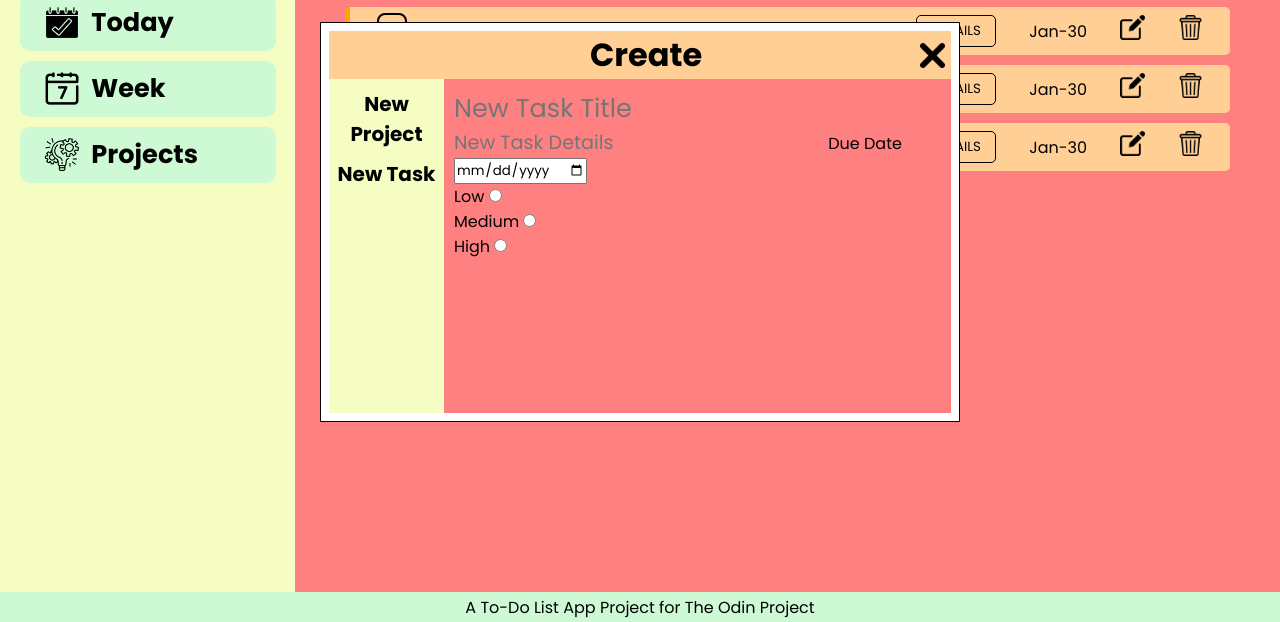
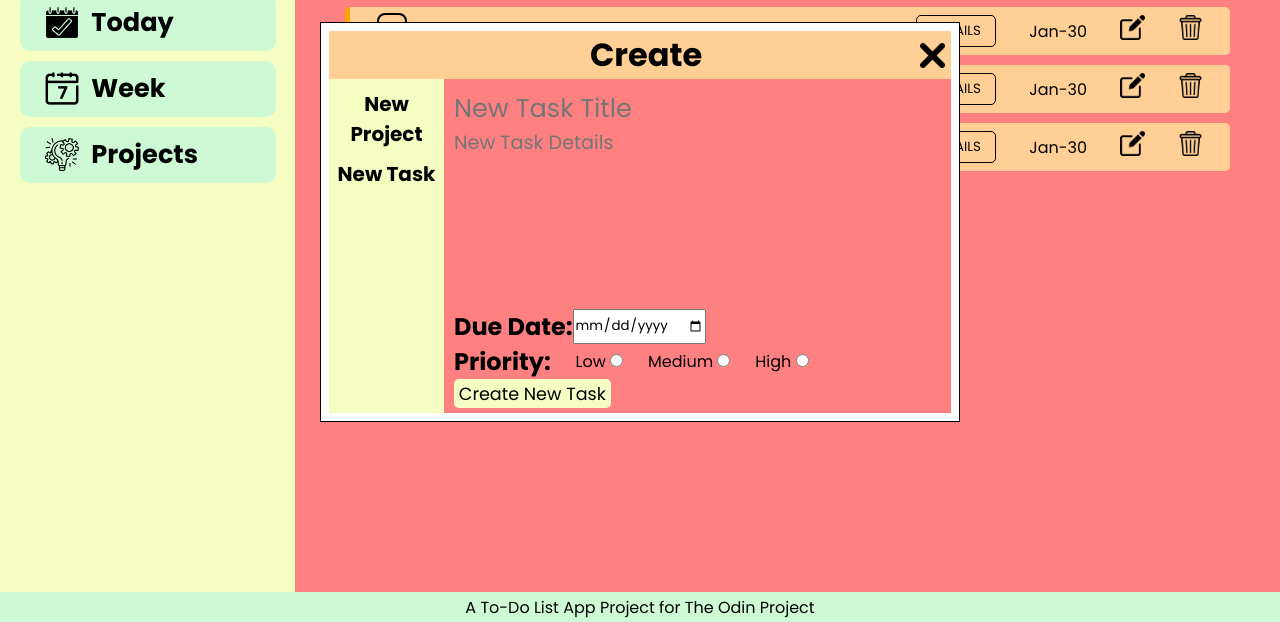
Before and after one commit to akym19/to-do-list, a website built with webpack: page index.html in a window 1280 px wide. Shown: the part 178-800 px from the top of the page. Built offline with nearby package versions, Linux system fonts and the light colour scheme; files whose address does not match are found by name.

Commit message:
continue radio buttons

```diff
--- a/index.html
+++ b/index.html
@@ -134,6 +134,7 @@
 					</form>
 
 					<form action="" id="newTask">
+						<div id="newTodoText">
 							<input
 								type="text"
 								name="taskTitle"
@@ -146,13 +147,24 @@
 								id="taskDetails"
 								placeholder="New Task Details"
 							/>
-						<label for="taskDue">Due Date</label>
+						</div>
+
+						<div id="newTodoBtns">
+							<div id="newToDoDate">
+								<label for="taskDue"><h2>Due Date:</h2></label>
 								<input type="date" name="taskDue" id="taskDue" />
+							</div>
 
 							<div id="prioritySelect">
+								<h2>Priority:</h2>
 								<div id="lowPrioSelect">
 									<label for="low">Low</label>
-								<input type="radio" id="low" name="taskPriority" value="low" />
+									<input
+										type="radio"
+										id="low"
+										name="taskPriority"
+										value="low"
+									/>
 								</div>
 
 								<div id="medPrioSelect">
@@ -175,6 +187,8 @@
 									/>
 								</div>
 							</div>
+							<button>Create New Task</button>
+						</div>
 					</form>
 				</div>
 			</div>
--- a/src/css/styles.css
+++ b/src/css/styles.css
@@ -414,6 +414,28 @@ input[type="checkbox"]:checked::before {
 	height: 100%;
 }
 
+#formContainer #newTask {
+	display: flex;
+	flex-direction: column;
+	justify-content: space-between;
+	height: 100%;
+}
+
+#formContainer #newTodoText {
+	display: flex;
+	flex-direction: column;
+}
+
+#formContainer #newToDoDate {
+	display: flex;
+}
+
+#prioritySelect {
+	display: flex;
+	align-items: center;
+	gap: 5%;
+}
+
 form #projectTitle,
 form #taskTitle {
 	font-size: 1.6rem;
@@ -433,7 +455,7 @@ form input[type="text"]:focus {
 	outline: none;
 }
 
-form#newProject button {
+#formContainer button {
 	margin-bottom: 3%;
 	font-size: 1.1rem;
 	width: max-content;
@@ -443,7 +465,7 @@ form#newProject button {
 	border-radius: 0.3rem;
 }
 
-form#newProject button:hover {
+#formContainer button:hover {
 	background-color: var(--fourth);
 	cursor: pointer;
 	transition: all 0.3s;
```
Lines whose indentation alone changed are shown as unchanged.
